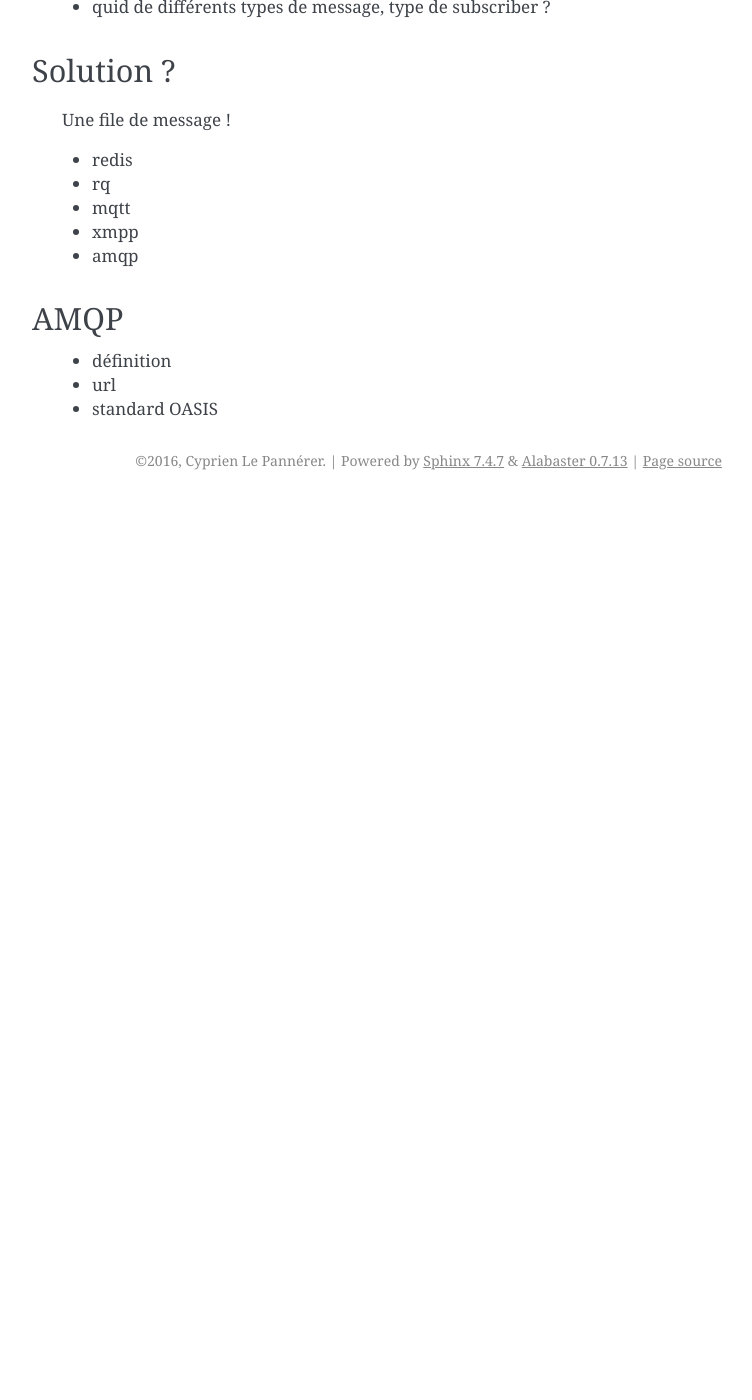
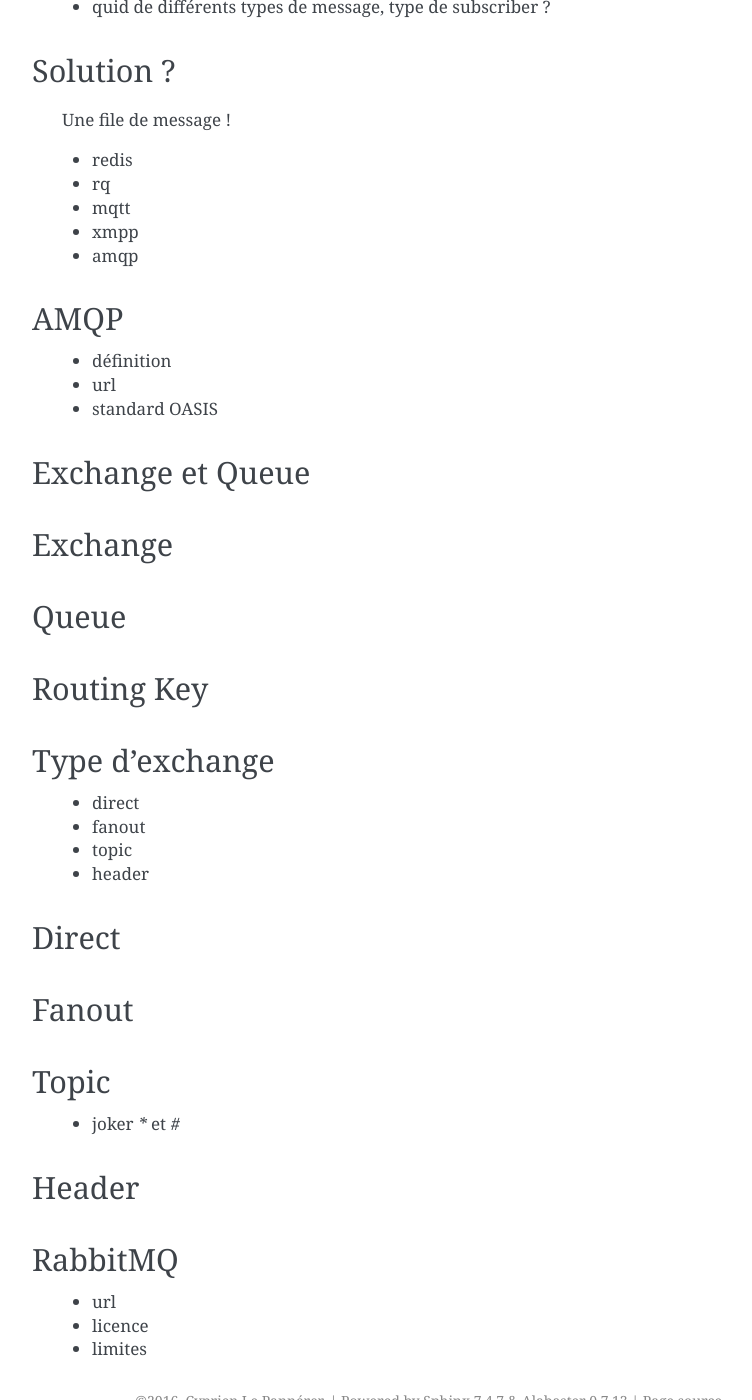
Before and after one commit to cyplp/amqp_presentation, a Sphinx documentation site: the page built from source/index.rst, in a window 1280 px wide and 1400 px high, scrolled down 672 px. Shown: the whole window, without its empty margins (388-1140 px from the left). Built offline with Sphinx 7.4.7, drawn with Linux system fonts in a browser that asks for light colours; pages that are not in the unit, such as notebooks, are missing from menus; before the commit the page ends 1172 px from its top, so only the background shows below that; some of the changed text lies outside the part shown.

Commit message:
on épaissit le plan

```diff
--- a/source/index.rst
+++ b/source/index.rst
@@ -61,3 +61,44 @@
  * définition
  * url
  * standard OASIS
+
+
+Exchange et Queue
+=================
+
+Exchange
+========
+
+Queue
+=====
+
+Routing Key
+===========
+
+Type d'exchange
+===============
+
+ * direct
+ * fanout
+ * topic
+ * header
+
+Direct
+======
+
+Fanout
+======
+
+Topic
+=====
+ * joker `*` et `#`
+
+Header
+======
+
+RabbitMQ
+========
+
+ * url
+ * licence
+ * limites
```
Also changed, not shown: 5 other files.
